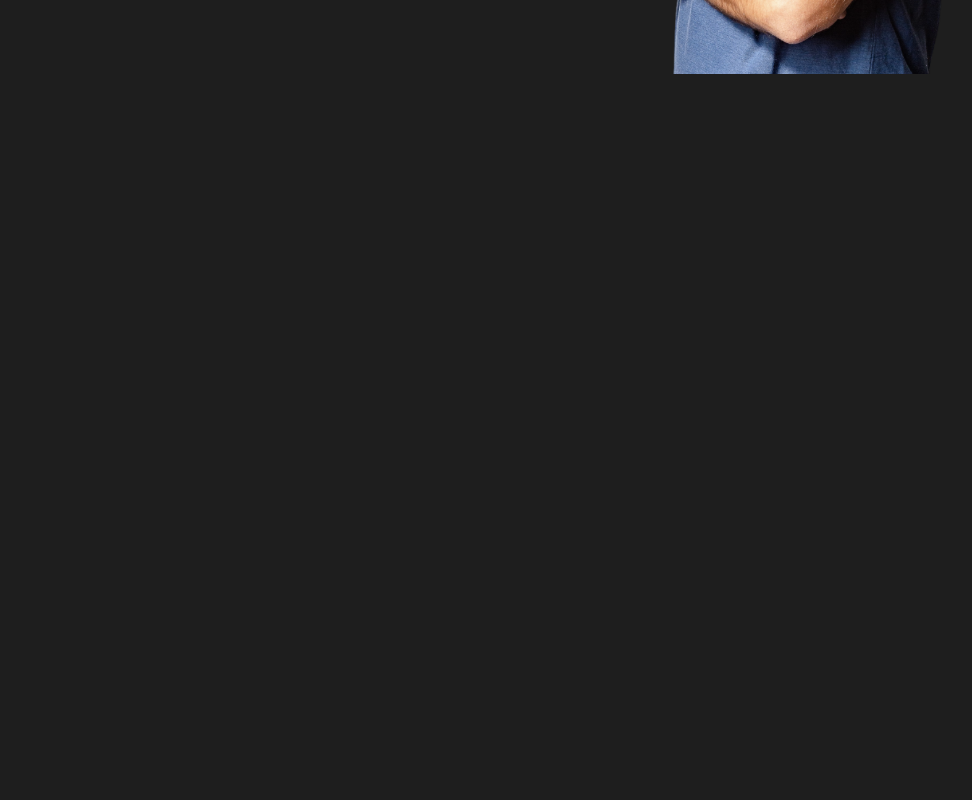
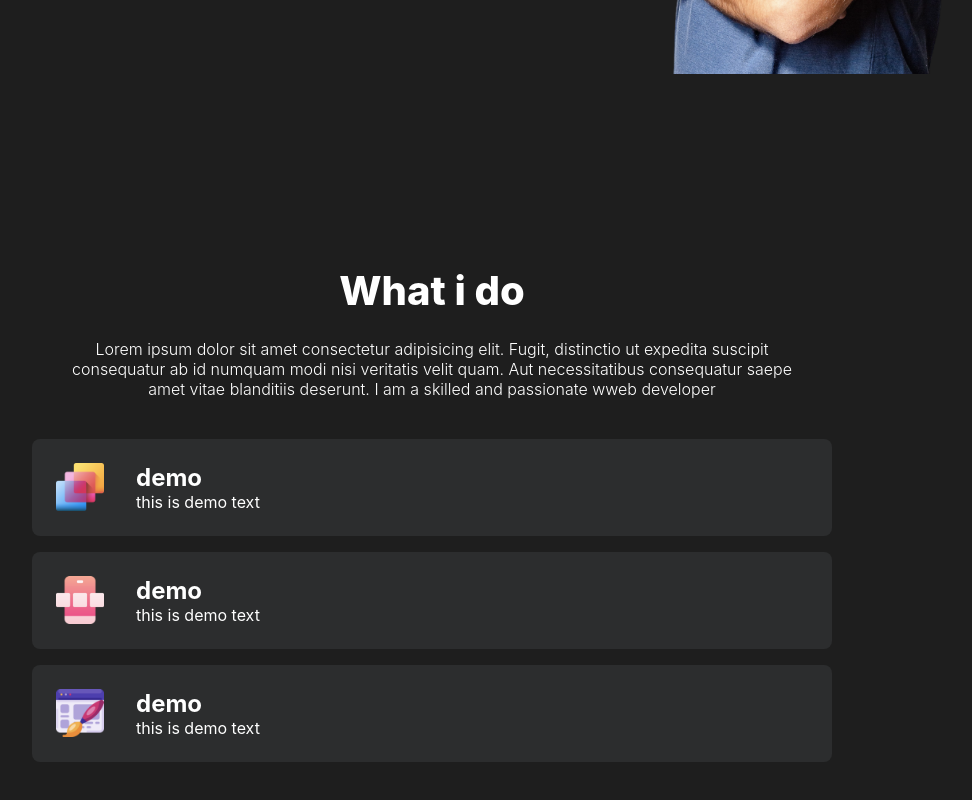
Before and after one commit to Adithyan-Tech/Portfolio, a React (Create React App) app: page / in a window 1280 px wide. Shown: the part 662-1462 px from the top of the page, without its empty margins (208-1180 px from the left). Before the commit the page ends 880 px from the top, so only its background shows below. Built offline with nearby package versions, Linux system fonts and the light colour scheme.

Commit message:
add content in aabout section

```diff
--- a/src/App.js
+++ b/src/App.js
@@ -2,11 +2,14 @@ import './App.css';
 
 import Navbar from './components/Navbar';
 import Intro from './components/intro';
+import About from './components/About';
 function App() {
   return (
     <div className="App">
       <Navbar />
      <Intro />
+     <About />
+
     </div>
   );
 }
--- /dev/null
+++ b/src/components/About.css
@@ -0,0 +1,55 @@
+#Skills {
+  overflow: hidden;
+  width: 100vw;
+  max-width: 65rem;
+  display: flex;
+  flex-direction: column;
+  align-items: center;
+  justify-content: center;
+  text-align: center;
+  margin: 0 auto;
+}
+
+.SkillTitle {
+  font-size: 40px;
+  font-weight: 800;
+  margin-bottom: 1.5rem;
+  padding-top: 3rem;
+}
+
+.SkillDesc {
+  font-weight: 300;
+
+  font-size: 1rem;
+  max-width: 51rem;
+  padding: 0 2rem;
+
+
+}
+
+.SkillBars {
+  margin: 1.5rem;
+  width: 100vw;
+  max-width: 80%;
+  text-align: left;
+
+}
+.SkillBar{
+ display: flex;
+  margin: 1rem;
+ padding:1.5rem;
+ border-radius: 0.5rem;
+ background-color: rgb(44, 45, 46);
+}
+.skillBarImg{
+object-fit:cover;
+
+height:3rem;
+width: 3rem;
+margin-right: 2rem;
+
+
+
+
+
+}
--- /dev/null
+++ b/src/components/About.js
@@ -0,0 +1,52 @@
+import React from "react";
+import "./About.css";
+import UIDesign from "../assets/assets/ui-design.png";
+import AppDesign from "../assets/assets/app-design.png";
+import webdesign from "../assets/assets/website-design.png";
+const About = () => {
+  return (
+    <div>
+      <section id="Skills">
+        <span className="SkillTitle">What i do</span>
+        <span className="SkillDesc">
+          Lorem ipsum dolor sit amet consectetur adipisicing elit. Fugit,
+          distinctio ut expedita suscipit consequatur ab id numquam modi nisi
+          veritatis velit quam. Aut necessitatibus consequatur saepe amet vitae
+          blanditiis deserunt.
+
+            I am a skilled and passionate wweb developer
+
+        </span>
+        <div className="SkillBars">
+
+        <div className="SkillBar">
+          <img src={UIDesign} alt="uidesign" className="skillBarImg" />
+          <div className="SkillBarText">
+            <h2>demo</h2>
+            <p>this is demo text</p>
+          </div>
+        </div>
+
+        <div className="SkillBar">
+          <img src={AppDesign} alt="uidesign" className="skillBarImg" />
+          <div className="SkillBarText">
+            <h2>demo</h2>
+            <p>this is demo text</p>
+          </div>
+        </div>
+
+        <div className="SkillBar">
+          <img src={webdesign} alt="uidesign" className="skillBarImg" />
+          <div className="SkillBarText">
+            <h2>demo</h2>
+            <p>this is demo text</p>
+          </div>
+        </div>
+        </div>
+
+      </section>
+    </div>
+  );
+};
+
+export default About;
```
